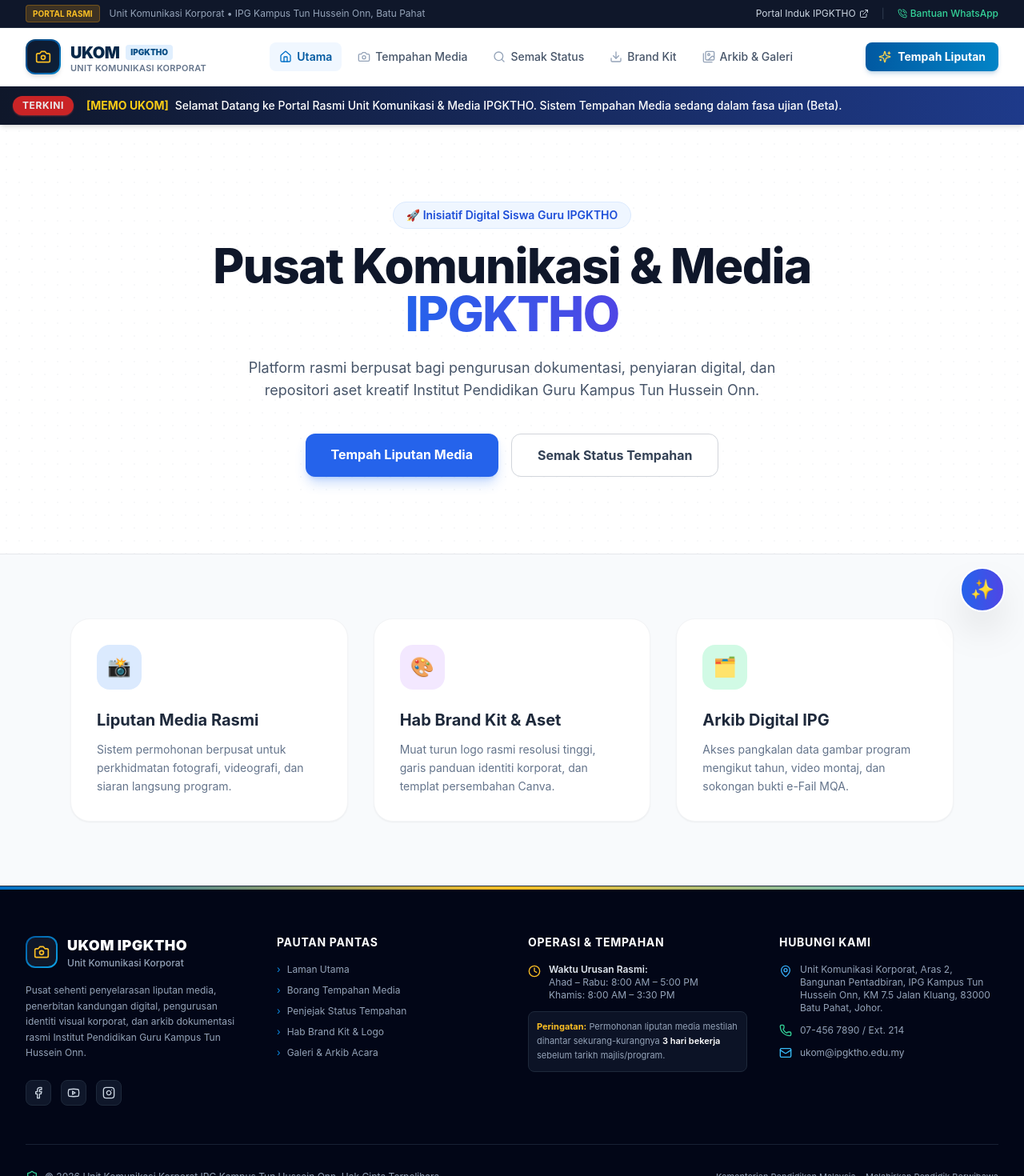
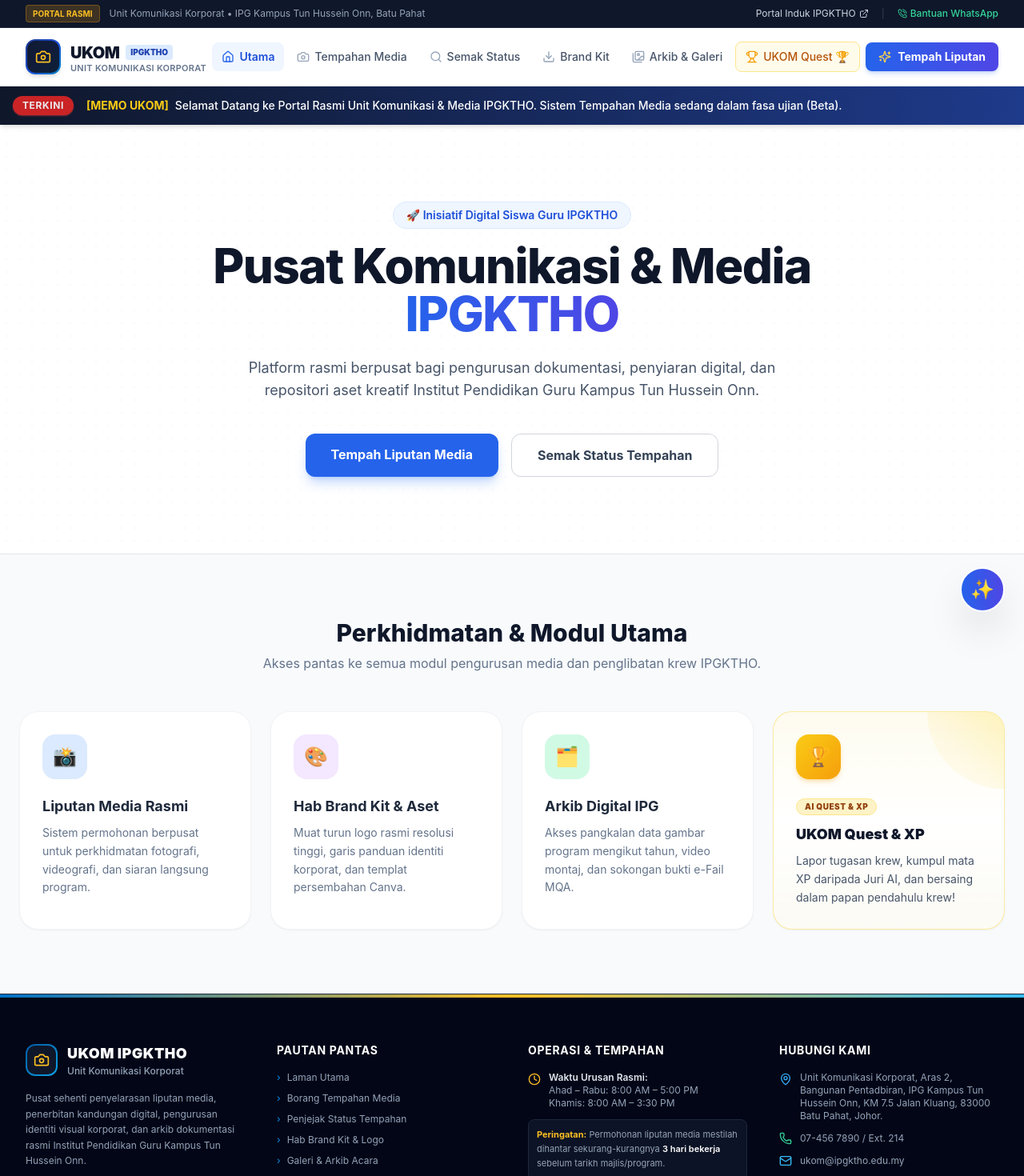
Before and after one commit to rizkikk07-star/ukom-portal, a Next.js app: page / in a window 1280 px wide. Shown: the top 1470 px of the page at 80% size. Built offline with nearby package versions, Linux system fonts and the light colour scheme.

Commit message:
feat: Add gold-themed Gamifikasi 4th card to Homepage and Navbar

```diff
--- a/src/app/page.js
+++ b/src/app/page.js
@@ -37,27 +37,45 @@
       </div>
 
       {/* Ciri-Ciri Utama (Kad Menu) */}
-      <div className="max-w-6xl mx-auto px-6 py-20">
-        <div className="grid grid-cols-1 md:grid-cols-3 gap-8">
+      <div className="max-w-7xl mx-auto px-6 py-20">
+        <div className="text-center mb-12">
+          <h2 className="text-3xl font-extrabold text-slate-900">Perkhidmatan & Modul Utama</h2>
+          <p className="text-slate-500 mt-2">Akses pantas ke semua modul pengurusan media dan penglibatan krew IPGKTHO.</p>
+        </div>
+
+        <div className="grid grid-cols-1 sm:grid-cols-2 lg:grid-cols-4 gap-6">
           {/* Kad 1 */}
-          <Link href="/tempahan" className="group bg-white p-8 rounded-3xl shadow-sm border border-gray-100 hover:shadow-xl hover:border-blue-100 transition duration-300 cursor-pointer block">
-            <div className="w-14 h-14 bg-blue-100 text-blue-600 rounded-2xl flex items-center justify-center mb-6 text-2xl group-hover:scale-110 transition">📸</div>
-            <h3 className="text-xl font-bold text-slate-800 mb-3">Liputan Media Rasmi</h3>
+          <Link href="/tempahan" className="group bg-white p-7 rounded-3xl shadow-sm border border-gray-100 hover:shadow-xl hover:border-blue-200 transition duration-300 cursor-pointer block hover:-translate-y-1">
+            <div className="w-14 h-14 bg-blue-100 text-blue-600 rounded-2xl flex items-center justify-center mb-5 text-2xl group-hover:scale-110 transition shadow-xs">📸</div>
+            <h3 className="text-lg font-bold text-slate-800 mb-2">Liputan Media Rasmi</h3>
             <p className="text-slate-500 text-sm leading-relaxed">Sistem permohonan berpusat untuk perkhidmatan fotografi, videografi, dan siaran langsung program.</p>
           </Link>
 
           {/* Kad 2 */}
-          <Link href="/brand-kit" className="group bg-white p-8 rounded-3xl shadow-sm border border-gray-100 hover:shadow-xl hover:border-purple-100 transition duration-300 cursor-pointer block">
-            <div className="w-14 h-14 bg-purple-100 text-purple-600 rounded-2xl flex items-center justify-center mb-6 text-2xl group-hover:scale-110 transition">🎨</div>
-            <h3 className="text-xl font-bold text-slate-800 mb-3">Hab Brand Kit & Aset</h3>
+          <Link href="/brand-kit" className="group bg-white p-7 rounded-3xl shadow-sm border border-gray-100 hover:shadow-xl hover:border-purple-200 transition duration-300 cursor-pointer block hover:-translate-y-1">
+            <div className="w-14 h-14 bg-purple-100 text-purple-600 rounded-2xl flex items-center justify-center mb-5 text-2xl group-hover:scale-110 transition shadow-xs">🎨</div>
+            <h3 className="text-lg font-bold text-slate-800 mb-2">Hab Brand Kit & Aset</h3>
             <p className="text-slate-500 text-sm leading-relaxed">Muat turun logo rasmi resolusi tinggi, garis panduan identiti korporat, dan templat persembahan Canva.</p>
           </Link>
 
           {/* Kad 3 */}
-          <Link href="/arkib" className="group bg-white p-8 rounded-3xl shadow-sm border border-gray-100 hover:shadow-xl hover:border-emerald-100 transition duration-300 cursor-pointer block">
-            <div className="w-14 h-14 bg-emerald-100 text-emerald-600 rounded-2xl flex items-center justify-center mb-6 text-2xl group-hover:scale-110 transition">🗂️</div>
-            <h3 className="text-xl font-bold text-slate-800 mb-3">Arkib Digital IPG</h3>
+          <Link href="/arkib" className="group bg-white p-7 rounded-3xl shadow-sm border border-gray-100 hover:shadow-xl hover:border-emerald-200 transition duration-300 cursor-pointer block hover:-translate-y-1">
+            <div className="w-14 h-14 bg-emerald-100 text-emerald-600 rounded-2xl flex items-center justify-center mb-5 text-2xl group-hover:scale-110 transition shadow-xs">🗂️</div>
+            <h3 className="text-lg font-bold text-slate-800 mb-2">Arkib Digital IPG</h3>
             <p className="text-slate-500 text-sm leading-relaxed">Akses pangkalan data gambar program mengikut tahun, video montaj, dan sokongan bukti e-Fail MQA.</p>
+          </Link>
+
+          {/* Kad 4 - Gamifikasi & Leaderboard (Emas / Kuning Gempak) */}
+          <Link href="/gamifikasi" className="group relative bg-gradient-to-b from-amber-50/80 via-white to-amber-50/50 p-7 rounded-3xl shadow-sm border border-amber-200/80 hover:shadow-2xl hover:shadow-amber-500/15 hover:border-amber-400 transition duration-300 cursor-pointer block hover:-translate-y-1.5 overflow-hidden">
+            <div className="absolute top-0 right-0 w-24 h-24 bg-gradient-to-bl from-yellow-300/30 via-amber-200/20 to-transparent rounded-bl-full pointer-events-none"></div>
+            <div className="w-14 h-14 bg-gradient-to-br from-yellow-400 to-amber-500 text-slate-900 rounded-2xl flex items-center justify-center mb-5 text-2xl group-hover:scale-110 transition shadow-md shadow-amber-500/25">🏆</div>
+            <div className="inline-block px-2.5 py-0.5 mb-2.5 text-[10px] font-black uppercase tracking-wider bg-amber-100 text-amber-800 rounded-full border border-amber-200">
+              AI Quest & XP
+            </div>
+            <h3 className="text-lg font-black text-slate-900 mb-2 flex items-center gap-1.5">
+              UKOM Quest & XP
+            </h3>
+            <p className="text-slate-600 text-sm leading-relaxed">Lapor tugasan krew, kumpul mata XP daripada Juri AI, dan bersaing dalam papan pendahulu krew!</p>
           </Link>
         </div>
       </div>
--- a/src/components/Navbar.jsx
+++ b/src/components/Navbar.jsx
@@ -1,7 +1,6 @@
 'use client';
 
 import { useState, useEffect } from 'react';
-import Link from 'next/navigation';
 import { usePathname } from 'next/navigation';
 import {
   Camera,
@@ -13,7 +12,8 @@
   X,
   Sparkles,
   PhoneCall,
-  ExternalLink
+  ExternalLink,
+  Trophy
 } from 'lucide-react';
 
 export default function Navbar() {
@@ -39,6 +39,7 @@
     { name: 'Semak Status', href: '/semak', icon: Search },
     { name: 'Brand Kit', href: '/brand-kit', icon: Download },
     { name: 'Arkib & Galeri', href: '/arkib', icon: Images },
+    { name: 'UKOM Quest 🏆', href: '/gamifikasi', icon: Trophy },
   ];
 
   return (
@@ -89,16 +90,15 @@
         <div className="max-w-7xl mx-auto px-4 sm:px-6 lg:px-8 flex items-center justify-between">
           {/* Brand Logo & Title */}
           <a href="/" className="flex items-center gap-3 group">
-            {/* Embedded Stylized Logo */}
-            <div className="w-11 h-11 rounded-xl bg-gradient-to-br from-brand-900 via-brand-700 to-sky-600 p-0.5 shadow-md flex items-center justify-center flex-shrink-0 group-hover:scale-105 transition-transform">
+            <div className="w-11 h-11 rounded-xl bg-gradient-to-br from-blue-900 via-blue-700 to-sky-600 p-0.5 shadow-md flex items-center justify-center flex-shrink-0 group-hover:scale-105 transition-transform">
               <div className="w-full h-full bg-slate-900/90 rounded-[10px] flex items-center justify-center text-white">
                 <Camera className="w-5 h-5 text-amber-400" />
               </div>
             </div>
             <div>
               <div className="flex items-center gap-2">
-                <span className="text-xl font-black tracking-tight text-brand-950">UKOM</span>
-                <span className="px-1.5 py-0.5 rounded bg-brand-100 text-brand-800 text-[10px] font-black uppercase">
+                <span className="text-xl font-black tracking-tight text-slate-900">UKOM</span>
+                <span className="px-1.5 py-0.5 rounded bg-blue-100 text-blue-800 text-[10px] font-black uppercase">
                   IPGKTHO
                 </span>
               </div>
@@ -109,7 +109,7 @@
           </a>
 
           {/* Desktop Nav Links */}
-          <div className="hidden md:flex items-center space-x-1 lg:space-x-2">
+          <div className="hidden md:flex items-center space-x-1">
             {navLinks.map((link) => {
               const Icon = link.icon;
               const isActive = pathname === link.href;
@@ -119,11 +119,13 @@
                   href={link.href}
                   className={`px-3 py-2 rounded-lg text-sm font-medium transition-all flex items-center gap-1.5 ${
                     isActive
-                      ? 'bg-brand-50 text-brand-700 font-semibold shadow-xs'
-                      : 'text-slate-600 hover:text-brand-700 hover:bg-slate-50'
+                      ? 'bg-blue-50 text-blue-700 font-semibold shadow-xs'
+                      : link.name.includes('🏆')
+                      ? 'text-amber-700 bg-amber-50 hover:bg-amber-100 font-bold border border-amber-200'
+                      : 'text-slate-600 hover:text-blue-700 hover:bg-slate-50'
                   }`}
                 >
-                  <Icon className={`w-4 h-4 ${isActive ? 'text-brand-600' : 'text-slate-400'}`} />
+                  <Icon className={`w-4 h-4 ${isActive ? 'text-blue-600' : link.name.includes('🏆') ? 'text-amber-500' : 'text-slate-400'}`} />
                   <span>{link.name}</span>
                 </a>
               );
@@ -131,10 +133,10 @@
           </div>
 
           {/* Right CTA */}
-          <div className="hidden md:flex items-center space-x-3">
+          <div className="hidden lg:flex items-center space-x-3">
             <a
               href="/tempahan"
-              className="inline-flex items-center gap-2 px-4 py-2 rounded-lg text-sm font-bold text-white bg-gradient-to-r from-brand-700 to-sky-600 hover:from-brand-800 hover:to-sky-700 shadow-md shadow-brand-700/20 hover:shadow-lg transition-all active:scale-95"
+              className="inline-flex items-center gap-2 px-4 py-2 rounded-lg text-sm font-bold text-white bg-gradient-to-r from-blue-600 to-indigo-600 hover:from-blue-700 hover:to-indigo-700 shadow-md shadow-blue-600/20 hover:shadow-lg transition-all active:scale-95"
             >
               <Sparkles className="w-4 h-4 text-amber-300" />
               <span>Tempah Liputan</span>
@@ -167,11 +169,13 @@
                   onClick={() => setIsOpen(false)}
                   className={`flex items-center gap-3 px-3 py-2.5 rounded-lg text-base font-medium ${
                     isActive
-                      ? 'bg-brand-50 text-brand-700 font-semibold'
+                      ? 'bg-blue-50 text-blue-700 font-semibold'
+                      : link.name.includes('🏆')
+                      ? 'bg-amber-50 text-amber-800 font-bold border border-amber-200'
                       : 'text-slate-700 hover:bg-slate-50'
                   }`}
                 >
-                  <Icon className={`w-5 h-5 ${isActive ? 'text-brand-600' : 'text-slate-400'}`} />
+                  <Icon className={`w-5 h-5 ${isActive ? 'text-blue-600' : link.name.includes('🏆') ? 'text-amber-500' : 'text-slate-400'}`} />
                   <span>{link.name}</span>
                 </a>
               );
@@ -180,7 +184,7 @@
               <a
                 href="/tempahan"
                 onClick={() => setIsOpen(false)}
-                className="w-full flex items-center justify-center gap-2 py-3 px-4 rounded-lg bg-brand-700 text-white font-bold text-sm shadow-md"
+                className="w-full flex items-center justify-center gap-2 py-3 px-4 rounded-lg bg-blue-600 text-white font-bold text-sm shadow-md"
               >
                 <Sparkles className="w-4 h-4 text-amber-300" />
                 <span>Borang Tempahan Media</span>
```
